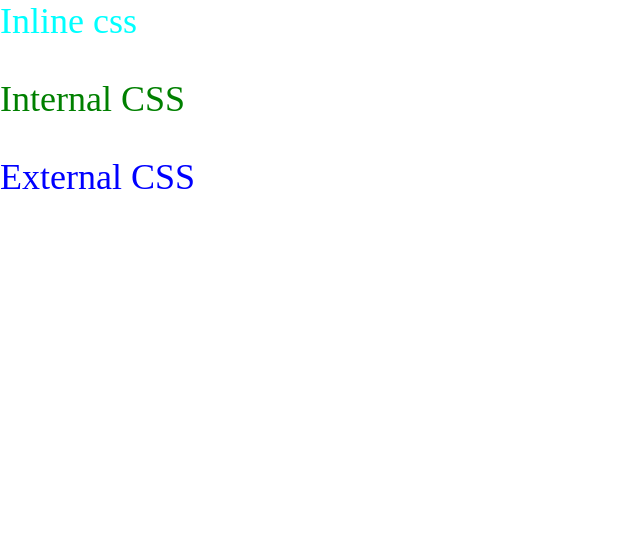
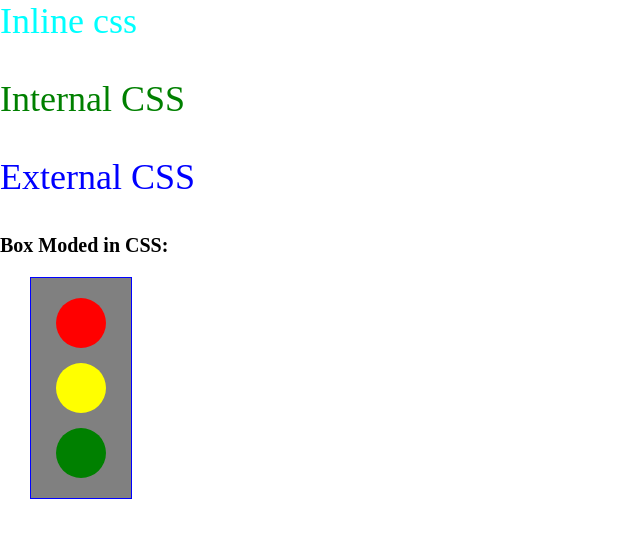
Before and after one commit to ashiqur0/css, a plain HTML site: page index.html in a window 1280 px wide. Shown: the whole page, without its empty margins (0-640 px from the left). Drawn offline with Linux system fonts and the light colour scheme.

Commit message:
Box model in CSS is studied

```diff
--- a/index.html
+++ b/index.html
@@ -14,5 +14,12 @@
     <p style="color: aqua; font-size: 36px">Inline css</p>
     <p class="b">Internal CSS</p>
     <p id="c">External CSS</p>
+
+    <p class="title-box-model">Box Moded in CSS:</p>
+    <div class="main">
+      <div class="circle1"></div>
+      <div class="circle2"></div>
+      <div class="circle3"></div>
+    </div>
   </body>
 </html>
--- a/style.css
+++ b/style.css
@@ -6,3 +6,38 @@
 body {
     margin: 0%;
 }
+
+.title-box-model {
+    font-size: 20px;
+    font-weight: bold;
+}
+
+.main {
+    width: 100px;
+    height: 220px;
+    background-color: gray;
+    border: 1px solid blue;
+    margin-left: 30px;
+}
+
+.circle1 {
+    width: 50px;
+    height: 50px;
+    background-color: red;
+    border-radius: 50%;
+    margin: 20px 25px 5px 25px;
+}
+.circle2 {
+    width: 50px;
+    height: 50px;
+    background-color: yellow;
+    border-radius: 50%;
+    margin: 15px 25px 5px 25px;
+}
+.circle3 {
+    width: 50px;
+    height: 50px;
+    background-color: green;
+    border-radius: 50%;
+    margin: 15px 25px 5px 25px;
+}
```
